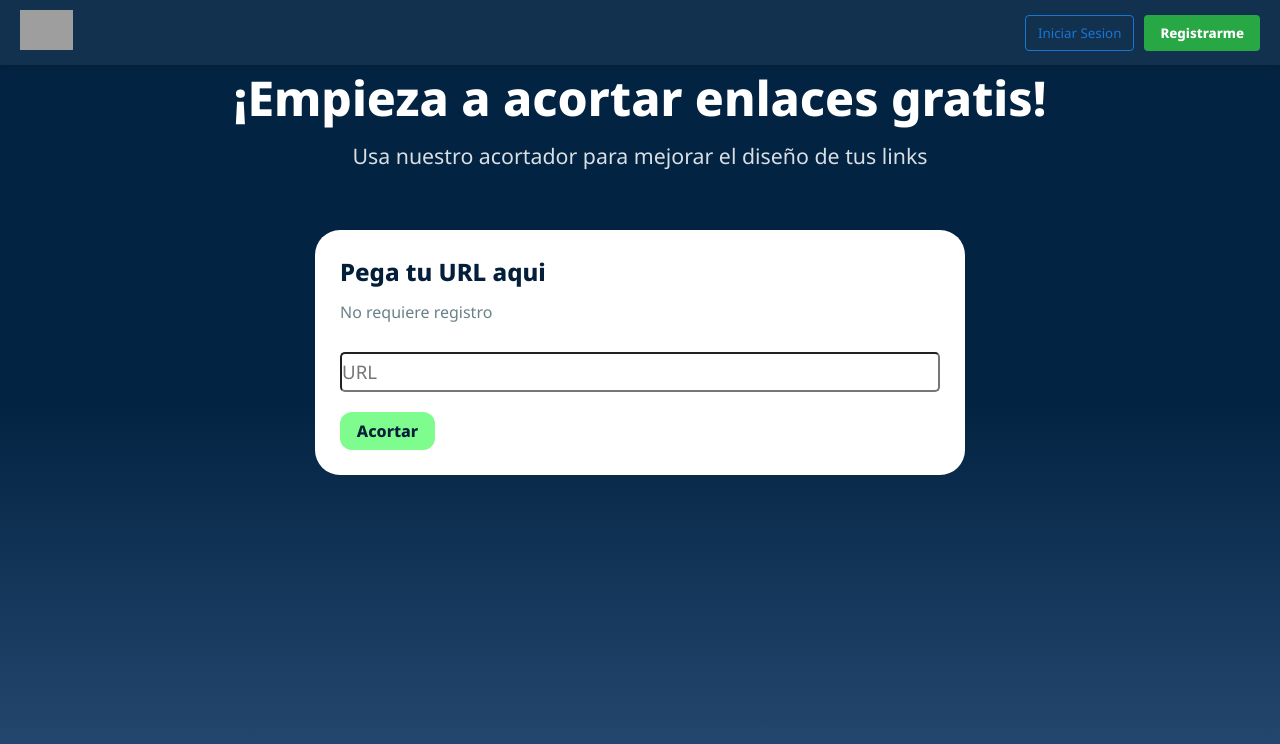
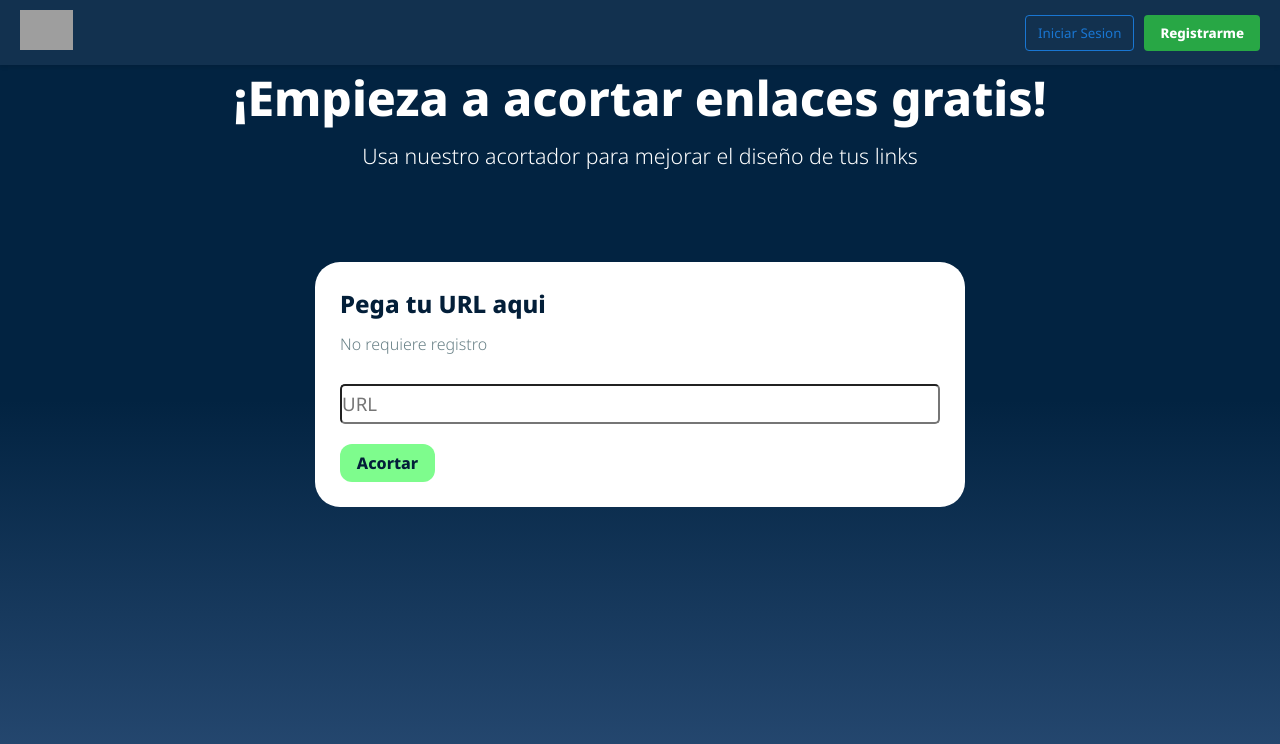
Before and after one commit to boxxhi/ToyURL-frontend, a Vue app: page / in a window 1280 px wide. Shown: the top 744 px of the page. Built offline with nearby package versions, Linux system fonts and the light colour scheme; grey boxes are pictures that could not be loaded.

Commit message:
fix: texto

```diff
--- a/src/components/MainComponent.vue
+++ b/src/components/MainComponent.vue
@@ -86,11 +86,11 @@ async function copyToClipboard() {
 
   p {
     font-size: 16pt;
-    opacity: 0.85;
     line-height: 1.25rem;
+    font-weight: 300;
   }
 
-  margin-bottom: 4rem;
+  margin-bottom: 6rem;
 }
 
 .shorter-form {
@@ -107,6 +107,7 @@ async function copyToClipboard() {
 
   p {
     color: var(--muted-color);
+    font-weight: 300;
   }
 }
 
@@ -132,6 +133,12 @@ async function copyToClipboard() {
     color: var(--primary-color);
     font-weight: 900;
     font-size: 12pt;
+
+    cursor: pointer;
+
+    &:hover {
+      box-shadow: rgba(0, 0, 0, 0.24) 0px 3px 6px;
+    }
   }
 }
 
```
